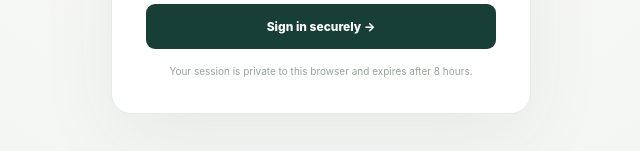
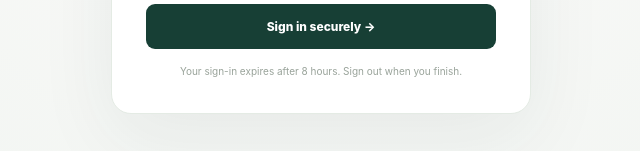
Before and after one commit to ChayapholPannak/QuickPOS-app, a website: page quickpos-app/public/index.html in a window 1280 px wide. Shown: the part 563-714 px from the top of the page, 319-959 px from the left. Drawn offline with Linux system fonts and the light colour scheme; no server answers.

Commit message:
copy: clarify session expiry and sign-out guidance

```diff
--- a/quickpos-app/public/index.html
+++ b/quickpos-app/public/index.html
@@ -12,7 +12,7 @@
       <label class="auth-field"><span>Password</span><input id="login-password" name="password" type="password" autocomplete="current-password" required maxlength="256" placeholder="Enter password"></label>
       <div class="auth-error hidden" id="login-error" role="alert"></div>
       <button class="btn btn-primary auth-submit" id="login-submit" type="submit">Sign in securely →</button>
-      <p class="auth-footnote">Your session is private to this browser and expires after 8 hours.</p>
+      <p class="auth-footnote">Your sign-in expires after 8 hours. Sign out when you finish.</p>
     </form>
   </div>
 </section>
```
